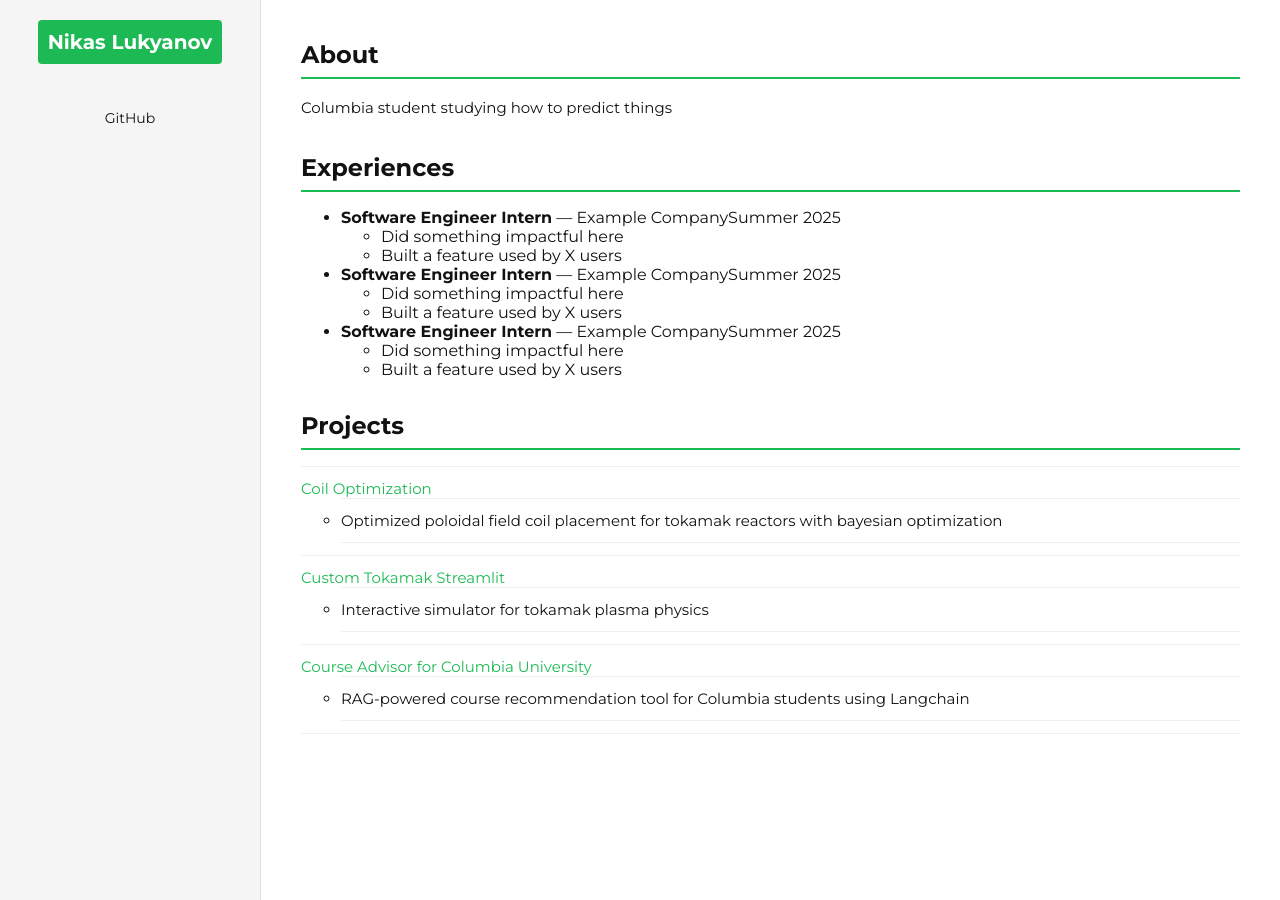
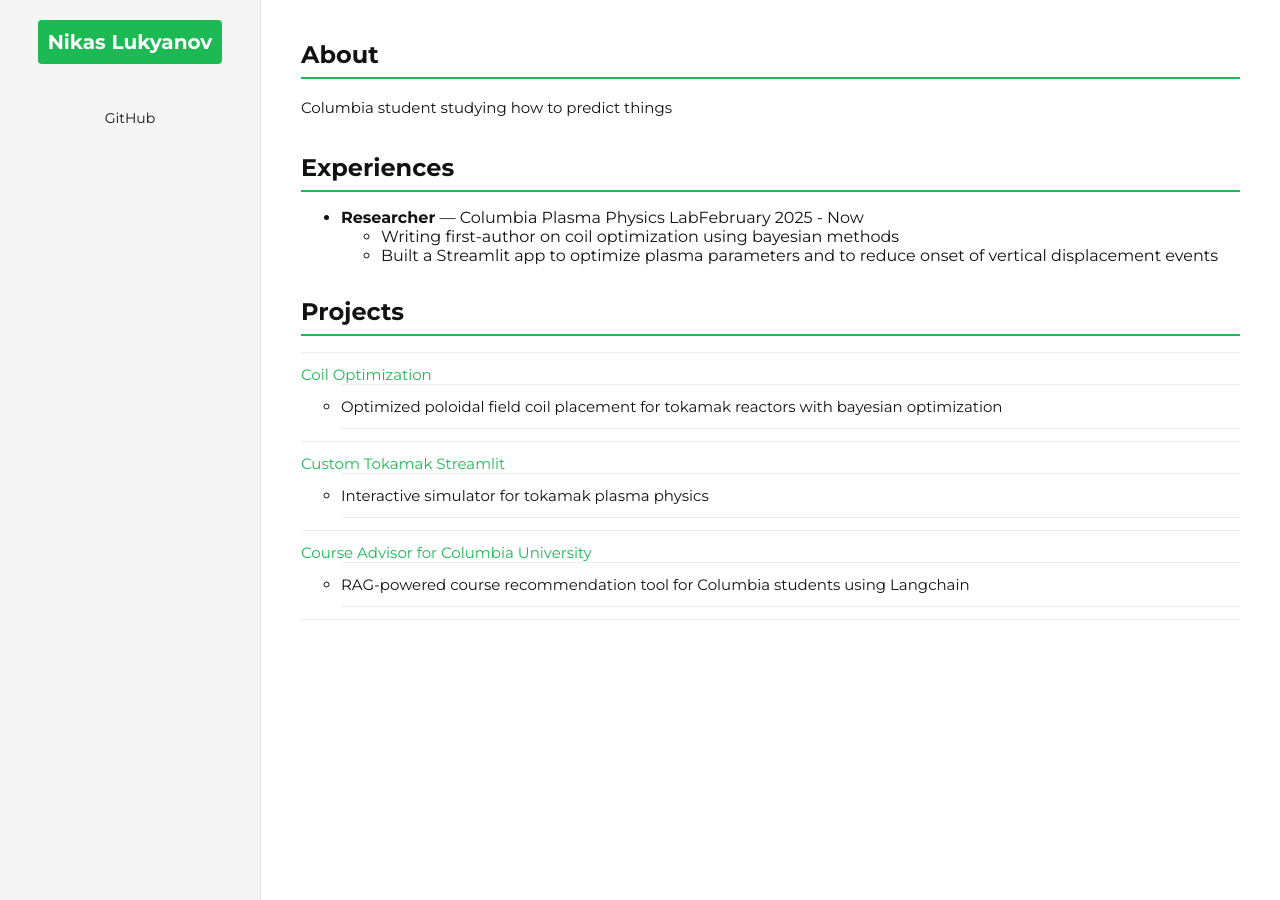
Before and after one commit to nikaslukyanov/nikaslukyanov.github.io, a Jekyll site: the page built from index.html, in a window 1280 px wide. Built offline with Jekyll 4.4.1, drawn with Linux system fonts in a browser that asks for light colours; the list of posts is cut into pages by our own code.

Commit message:
jekyll fix

```diff
--- a/_data/experiences.yml
+++ b/_data/experiences.yml
@@ -1,20 +1,6 @@
-- name: Example Company
-  role: Software Engineer Intern
-  dates: Summer 2025
+- name: Columbia Plasma Physics Lab
+  role: Researcher
+  dates: February 2025 - Now
   bullets:
-    - Did something impactful here
-    - Built a feature used by X users
-
-- name: Example Company
-  role: Software Engineer Intern
-  dates: Summer 2025
-  bullets:
-    - Did something impactful here
-    - Built a feature used by X users
-
-- name: Example Company
-  role: Software Engineer Intern
-  dates: Summer 2025
-  bullets:
-    - Did something impactful here
-    - Built a feature used by X users
+    - Writing first-author on coil optimization using bayesian methods
+    - Built a Streamlit app to optimize plasma parameters and to reduce onset of vertical displacement events
```
